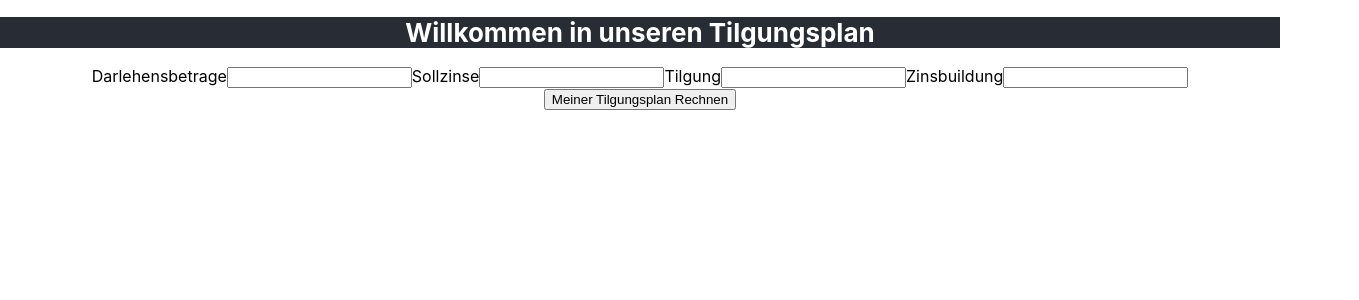
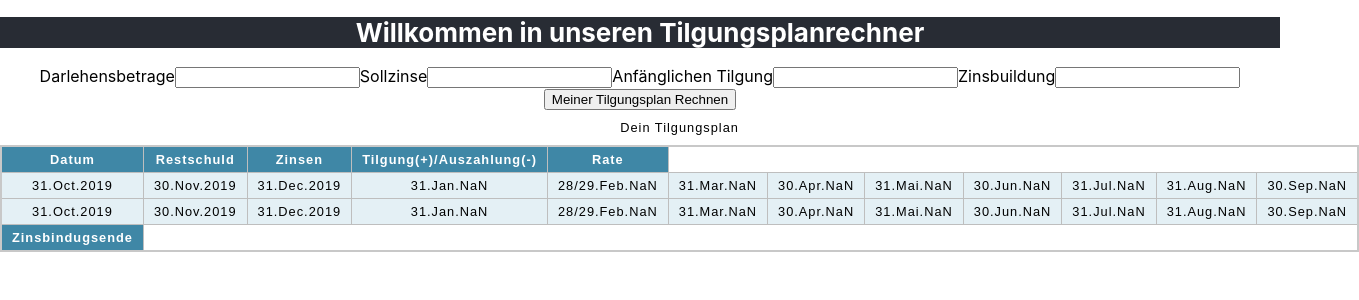
Before and after one commit to lcastroemello/HPPChallenge, a React (Create React App) app: page /deinTilgungsplan in a window 1280 px wide. Both pictures are taken after a click on the button "Meiner Tilgungsplan Rechnen". Shown: the top 300 px of the page, 1359 px wide, since content can reach past the window. Built offline with nearby package versions, Linux system fonts and the light colour scheme.

Commit message:
dates and rates calculated

```diff
--- a/public/index.html
+++ b/public/index.html
@@ -4,16 +4,6 @@
     <meta charset="utf-8" />
     <meta name="viewport" content="width=device-width, initial-scale=1" />
     <meta name="theme-color" content="#000000" />
-    <link rel="manifest" href="%PUBLIC_URL%/manifest.json" />
-    <!--
-      Notice the use of %PUBLIC_URL% in the tags above.
-      It will be replaced with the URL of the `public` folder during the build.
-      Only files inside the `public` folder can be referenced from the HTML.
-
-      Unlike "/favicon.ico" or "favicon.ico", "%PUBLIC_URL%/favicon.ico" will
-      work correctly both with client-side routing and a non-root public URL.
-      Learn how to configure a non-root public URL by running `npm run build`.
-    -->
     <title>Tilgungsplan</title>
   </head>
   <body>
--- a/src/App.css
+++ b/src/App.css
@@ -23,3 +23,36 @@
 
 .button {
 }
+
+thead,
+tfoot {
+  background-color: #3f87a6;
+  color: #fff;
+}
+
+tbody {
+  background-color: #e4f0f5;
+}
+
+caption {
+  padding: 10px;
+  caption-side: top;
+}
+
+table {
+  border-collapse: collapse;
+  border: 2px solid rgb(200, 200, 200);
+  letter-spacing: 1px;
+  font-family: sans-serif;
+  font-size: 0.8rem;
+}
+
+td,
+th {
+  border: 1px solid rgb(190, 190, 190);
+  padding: 5px 10px;
+}
+
+td {
+  text-align: center;
+}
--- a/src/App.js
+++ b/src/App.js
@@ -1,47 +1,45 @@
-import React, { useState, useEffect } from "react";
-import { Route, BrowserRouter, Link } from "react-router-dom";
+import React, { useState } from "react";
+import { Route, BrowserRouter } from "react-router-dom";
 import "./App.css";
 import Results from "./results";
 
 function App() {
-  const [formInfo, setFormInfo] = useState(1);
+  const [formInfo, setFormInfo] = useState();
   const [resultsOpen, setResultsOpen] = useState(false);
   const [db, setDb] = useState();
   const [sz, setSz] = useState();
   const [tg, setTg] = useState();
   const [zb, setZb] = useState();
 
-  if (formInfo) {
-    console.log(formInfo);
-  }
-
   return (
     <BrowserRouter>
       <div className="App">
-        <h1 className="App-header">Willkommen in unseren Tilgungsplan</h1>
+        <h1 className="App-header">
+          Willkommen in unseren Tilgungsplanrechner
+        </h1>
         <div>
-          <label for="darlehensbetrage">Darlehensbetrage</label>
+          <label htmlFor="darlehensbetrage">Darlehensbetrage</label>
           <input
             className="darlehensbetrage"
             id="darlehensbetrage"
             type="numbers"
             onChange={e => setDb(e.target.value)}
           />
-          <label for="sollzinse">Sollzinse</label>
+          <label htmlFor="sollzinse">Sollzinse</label>
           <input
             className="sollzinse"
             id="sollzinse"
             type="numbers"
             onChange={e => setSz(e.target.value)}
           />
-          <label for="tilgung">Tilgung</label>
+          <label htmlFor="tilgung">Anfänglichen Tilgung</label>
           <input
             className="tilgung"
             id="tilgung"
             type="numbers"
             onChange={e => setTg(e.target.value)}
           />
-          <label for="zinsbuildung">Zinsbuildung</label>
+          <label htmlFor="zinsbuildung">Zinsbuildung</label>
           <input
             className="zinsbuildung"
             id="zinsbuildung"
@@ -53,12 +51,7 @@ function App() {
           <button
             className="button"
             onClick={e => {
-              setFormInfo({
-                darlehensbetrage: db,
-                sollzinse: sz,
-                tilgung: tg,
-                zinsbuildung: zb
-              });
+              setFormInfo([db, sz, tg, zb]);
               setResultsOpen(true);
             }}
           >
--- a/src/results.js
+++ b/src/results.js
@@ -1,15 +1,110 @@
 import React, { useState, useEffect } from "react";
 
 export default function Results(props) {
-  const [formInfo, setFormInfo] = useState(props.info);
+  const [db, setDb] = useState(props.info[0]);
+  const [sz, setSz] = useState(props.info[1] / 100);
+  const [tg, setTg] = useState(props.info[2] / 100);
+  const [zb, setZb] = useState(props.info[3]);
+  const [datum, setDatum] = useState();
+  const [restschuld, setRestschuld] = useState();
+  const [zinzen, setZinsen] = useState();
+  const [ta, setTa] = useState();
+  const [rate, setRate] = useState();
 
-  useEffect(() => {
-    console.log("component mounted");
-  }, []);
+  useEffect(
+    () => {
+      datumCalc();
+      rateCalc();
+      restSchuldCalc();
+      zinzenCalc();
+      taCalc();
+    },
+    [props]
+  );
+
+  console.log("this is the date list", datum);
+  console.log("this is rate", rate);
+
+  let restSchuldCalc = () => {};
+  let zinzenCalc = () => {
+    let zinzenList = [0];
+  };
+  let taCalc = () => {};
+  let rateCalc = () => {
+    let rateList = [-db];
+    let rate = (db * (tg / 12) + db * (sz / 12)).toFixed(2);
+    for (let i = 0; i < zb * 12 - 1; i++) {
+      rateList.push(rate);
+    }
+    setRate(rateList);
+  };
+
+  let datumCalc = () => {
+    console.log("in", zb);
+    let datumList = [];
+    let nowMonth = new Date().getMonth();
+    let nowYear = new Date().getFullYear();
+    let months = [
+      "31.Jan.",
+      "28/29.Feb.",
+      "31.Mar.",
+      "30.Apr.",
+      "31.Mai.",
+      "30.Jun.",
+      "31.Jul.",
+      "31.Aug.",
+      "30.Sep.",
+      "31.Oct.",
+      "30.Nov.",
+      "31.Dec."
+    ];
+    for (let i = nowMonth; i < 12; i++) {
+      datumList.push(months[i] + nowYear);
+    }
+    for (let i = 1; i <= zb - 1; i++) {
+      for (let l = 0; l < 12; l++) {
+        datumList.push(months[l] + (nowYear + i));
+      }
+    }
+    for (let i = 0; i < nowMonth; i++) {
+      datumList.push(months[i] + (Number(nowYear) + Number(zb)));
+    }
+    setDatum(datumList);
+  };
 
   return (
     <div>
-      <p>{formInfo.tilgung}</p>
+      <table>
+        <caption>Dein Tilgungsplan</caption>
+        <thead>
+          <tr>
+            <th scope="col">Datum</th>
+            <th scope="col">Restschuld</th>
+            <th scope="col">Zinsen</th>
+            <th scope="col">Tilgung(+)/Auszahlung(-)</th>
+            <th scope="col">Rate</th>
+          </tr>
+        </thead>
+        <tbody>
+          <tr scope="row">
+            {datum &&
+              datum.map(datum => {
+                return <td>{datum}</td>;
+              })}
+          </tr>
+          <tr>
+            {datum &&
+              datum.map(datum => {
+                return <td>{datum}</td>;
+              })}
+          </tr>
+        </tbody>
+        <tfoot>
+          <tr>
+            <th scope="col">Zinsbindugsende</th>
+          </tr>
+        </tfoot>
+      </table>
     </div>
   );
 }
```
Also changed, not shown: public/manifest.json (deleted).
